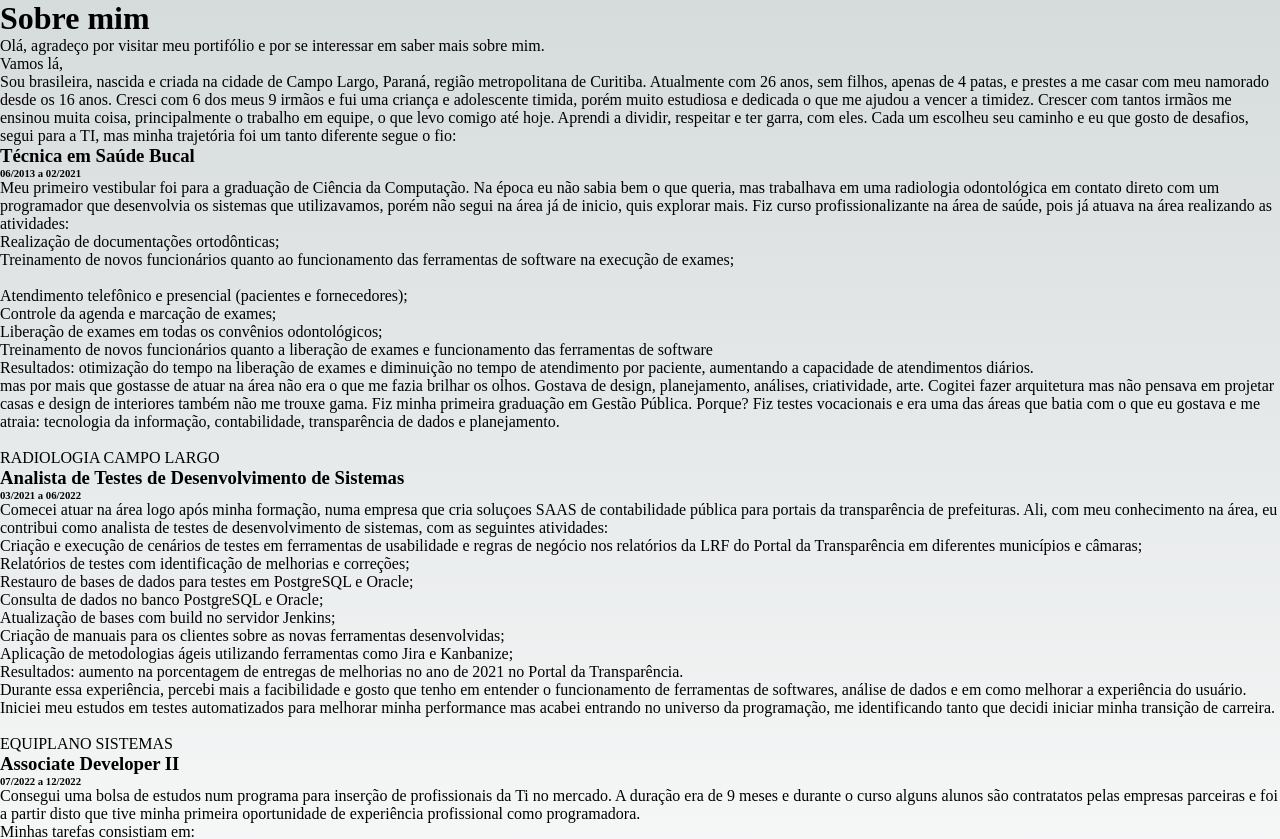
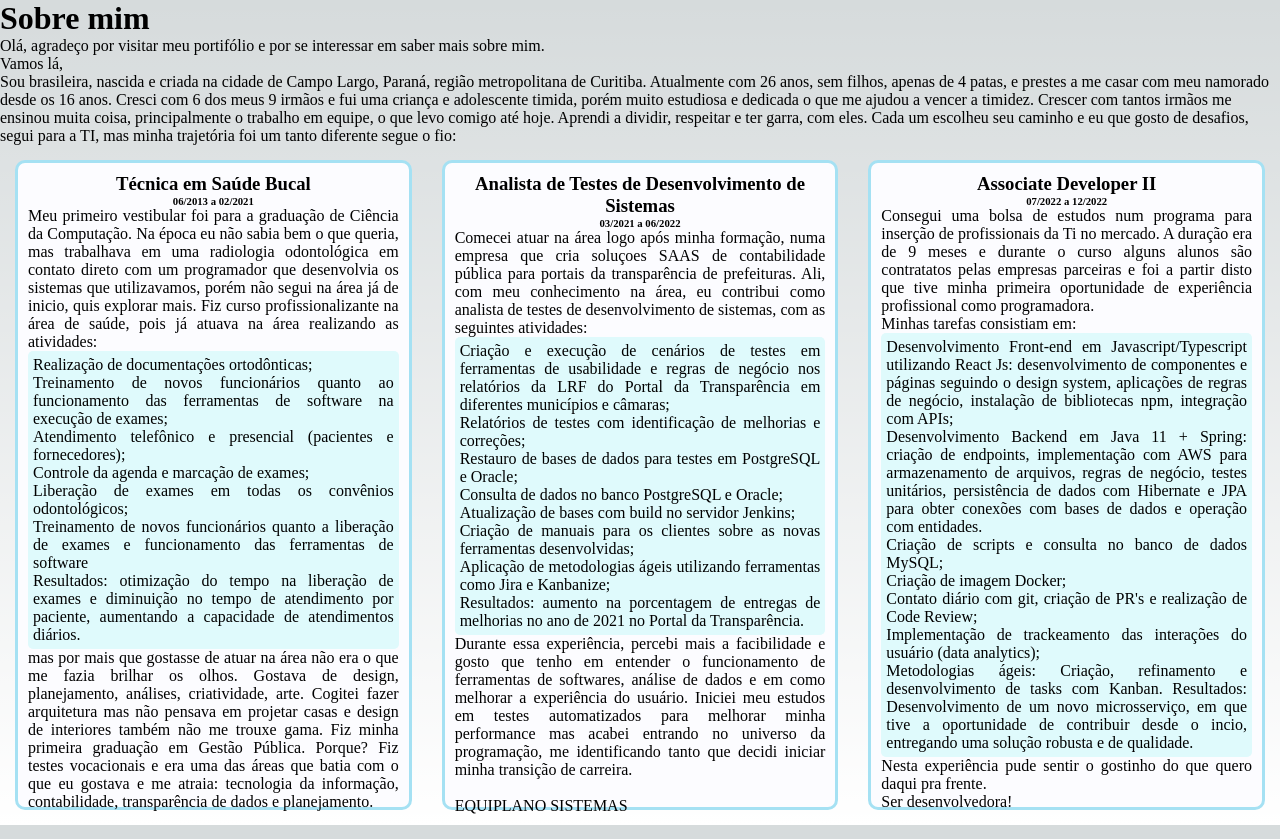
Before and after one commit to KalyanaGreim/portifolio-nextjs, a Next.js app: page /about in a window 1280 px wide. Shown: the top 839 px of the page. Built offline with nearby package versions, Linux system fonts and the light colour scheme.

Commit message:
estilo dos cards de experiência

```diff
--- a/styles/Home.module.css
+++ b/styles/Home.module.css
@@ -254,16 +254,30 @@
   }
 
 }
-  .teste {
-    background-color: rgb(163, 163, 202);
-    border: 3px solid black;
+.list_cards {
+  display: flex;
+  justify-content: center;
+}
+  .cards {
+    background-color: rgb(252, 252, 255);
+    border: 3px solid rgb(165, 225, 243);
     border-radius: 10px;
     text-align: justify;
-    padding: 4px;
-    width: 500px;
+    padding: 10px;
+    width: 555px;
+    height: 650px;
     float: inline-start;
-    margin: 30px;
-    /* height: 1000px; */
+    margin: 15px;
+    list-style: none;
+  }
+  .title_job {
+    text-align: center;
+  }
+  .job{
+    list-style: none;
+    background-color: rgb(223, 250, 252);
+    border-radius: 5px;
+    padding: 5px;
   }
 
 /* Tablet and Smaller Desktop */
```
